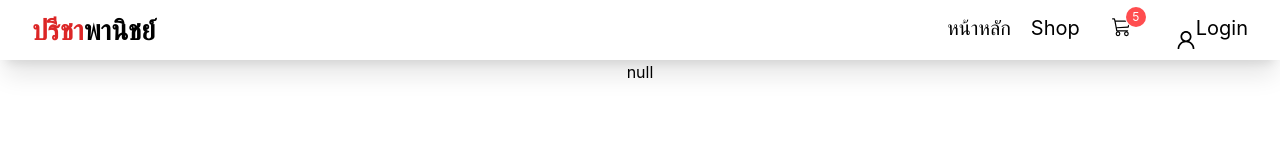
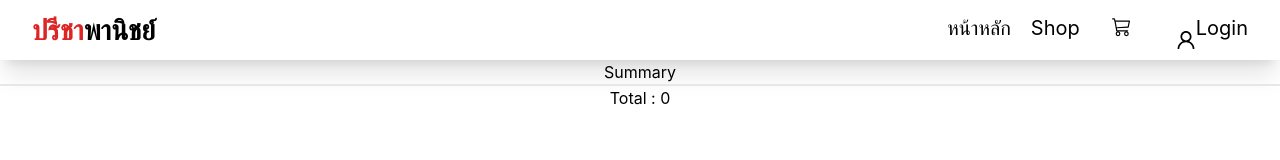
Before and after one commit to Zaiza2000/Project, a React (Create React App) app in the folder client/: page /cart in a window 1280 px wide. Shown: the top 160 px of the page. Built offline with nearby package versions, Linux system fonts and the light colour scheme.

Commit message:
fix cart (Google Chrome)

```diff
--- a/client/src/components/card/SingleProductCard.js
+++ b/client/src/components/card/SingleProductCard.js
@@ -6,48 +6,53 @@ import { Link } from "react-router-dom";
 
 import "react-responsive-carousel/lib/styles/carousel.min.css"; // requires a loader
 import { Carousel } from "react-responsive-carousel";
-import { useSelector, useDispatch } from 'react-redux'
+import { useSelector, useDispatch } from "react-redux";
 
 // lodash
-import _ from 'lodash'
+import _ from "lodash";
 // function
 // import { addToWishList } from '../functions/users'
 
-import { toast } from 'react-toastify'
+import { toast } from "react-toastify";
 
 export default function SingleProductCard({ product }) {
-    const dispatch = useDispatch()
-    const { user } = useSelector((state) => ({ ...state }))
+  const dispatch = useDispatch();
+  const { user } = useSelector((state) => ({ ...state }));
 
-
-    console.log(product)
-    const { product_id, product_name, product_detail, product_photo, product_sale, sold, product_num, category_id } = product;
-
+  console.log(product);
+  const {
+    product_id,
+    product_name,
+    product_detail,
+    product_photo,
+    product_sale,
+    sold,
+    product_num,
+    category_id,
+  } = product;
 
   const handleAddToCart = () => {
-        let cart = []
-        if (localStorage.getItem('cart')) {
-            cart = JSON.parse(localStorage.getItem('cart'))
+    let cart = [];
+    if (localStorage.getItem("cart")) {
+      cart = JSON.parse(localStorage.getItem("cart"));
     }
     cart.push({
       ...product,
-            count: 1
-        })
-        let unique = _.uniqWith(cart, _.isEqual)
+      count: 1,
+    });
+    let unique = _.uniqWith(cart, _.isEqual);
 
-        localStorage.setItem("cart", JSON.stringify(unique))
-
+    localStorage.setItem("cart", JSON.stringify(unique));
 
     dispatch({
       type: "ADD_TO_CART",
-            payload: unique
-        })
+      payload: unique,
+    });
     dispatch({
-            type: 'SET_VISIBLE',
-            payload: true
-        })
-
-    }
+      type: "SET_VISIBLE",
+      payload: true,
+    });
+  };
 
   //   const handleAddToWishList = (e) => {
   //     console.log(user)
@@ -63,7 +68,6 @@ export default function SingleProductCard({ product }) {
   //       toast.error('Go to Login')
   //     }
 
-
   //   }
 
   return (
@@ -71,7 +75,9 @@ export default function SingleProductCard({ product }) {
       <div className="col-md-7">
         <Carousel autoPlay showArrows={true} infiniteLoop>
           {product_photo &&
-                        product_photo.map((item) => <img src={item.url} key={item.public_id} />)}
+            product_photo.map((item) => (
+              <img src={item.url} key={item.public_id} />
+            ))}
         </Carousel>
         {/*
                 <Tabs>
@@ -105,7 +111,6 @@ export default function SingleProductCard({ product }) {
                     ]}
                 </div> */}
         <ul className="list-group list-group-flush">
-
           <li className="list-group-item">
             Price
             <span className="float-end">{product_sale}</span>
@@ -119,13 +124,12 @@ export default function SingleProductCard({ product }) {
             <span className="float-end">{sold}</span>
           </li>
 
-                    {category_id &&
+          {category_id && (
             <li className="list-group-item">
               Category
               <span className="float-end">{category_id.name}</span>
             </li>
-                    }
-
+          )}
         </ul>
       </div>
     </div>
--- a/client/src/components/layouts/Navbar.js
+++ b/client/src/components/layouts/Navbar.js
@@ -28,7 +28,7 @@ const { user, cart } = useSelector((state) => ({ ...state }));
   const dispatch = useDispatch();
   const navigate = useNavigate();
 
-  console.log("user Navbar", user);
+  // console.log("user Navbar", user);
 
   const logout = () => {
     dispatch({
@@ -69,8 +69,8 @@ const { user, cart } = useSelector((state) => ({ ...state }));
                   <li>
                     <Link to="/cart">
                       <Badge
-                        count={5}
-                      // count={cart.length}
+                        //count={5}
+                      count={cart.length}
                       // offset={[9, 0]}
                       >
                         <svg aria-hidden="true"
--- a/client/src/components/page/Cart.js
+++ b/client/src/components/page/Cart.js
@@ -1,19 +1,36 @@
 import React from "react";
 import { useDispatch, useSelector } from "react-redux";
 
-
 export default function Cart() {
-    const dispatch = useDispatch()
+  const dispatch = useDispatch();
   const { cart, user } = useSelector((state) => ({ ...state }));
 
-// console.log("Cart=>" ,cart);
+  const getTotal = () => {
+    return cart.reduce((currenValue, nextValue) => {
+      return currenValue + nextValue.count * nextValue.product_sale
+    },0);
+  };
+
   return (
     <div>
+      {/* <div>
+        Cart :{JSON.stringify(cart)}
+        <br />
+        User : {JSON.stringify(user)}
+      </div> */}
       <div>
-                {JSON.stringify(cart)}
-                {JSON.stringify(user)}
+        <h1>Summary</h1>
+        <hr />
+        {cart.map((item, index) => (
+          <p key={index}>
+            {item.product_name} x {item.count} ={" "}
+            {item.product_sale * item.count}
+          </p>
+        ))}
+        <hr />
+         Total : {getTotal()}
+
       </div>
     </div>
-
   );
 }
--- a/client/src/components/page/LoginPage.js
+++ b/client/src/components/page/LoginPage.js
@@ -40,7 +40,7 @@ export default function LoginPage() {
     //code
     login(value)
       .then((res) => {
-        console.log("res.data=>" , res.data);
+        console.log("res.data=>" , res.data.token);
         alert("WELLCOME");
         dispatch({
           type:'LOGIN',
@@ -51,10 +51,10 @@ export default function LoginPage() {
           }
         });
 
-        localStorage.setItem('token',res.data.token)
+        localStorage.setItem('token',JSON.stringify(res.data))
         roleBaseRedirect(res.data.payload.user.role)
 
-        console.log("localStorage=>",localStorage.setItem('token',res.data.token));
+        console.log("localStorage=>",localStorage.setItem('token',JSON.stringify(res.data.payload)));
         console.log("roleBaseRedirect=>",roleBaseRedirect(res.data.payload.user.role));
 
       })
--- a/client/src/components/reducers/index.js
+++ /dev/null
@@ -1,14 +0,0 @@
-import { combineReducers } from "redux";
-import { userReducer } from "./userReducer";
-import { searchReducer } from "./searchReducer";
-import { cartReducer } from "./cartReducer";
-import { drawerReducer } from "./drawerReducer"
-
-const rootReducer = combineReducers({
-  user: userReducer,
-  search: searchReducer,
-  cart: cartReducer,
-  drawer: drawerReducer
-});
-
-export default rootReducer;
--- a/client/src/components/reducers/rootReducer.js
+++ b/client/src/components/reducers/rootReducer.js
@@ -1,10 +1,12 @@
 import { combineReducers } from "redux";
 import userReducer from "./userReducer";
 import searchReducer from "./searchReducer";
+import { cartReducer } from "./cartReducer";
 
 const rootReducer = combineReducers({
   user: userReducer,
   search: searchReducer,
+  cart: cartReducer,
 });
 
 export default rootReducer;
```
Lines whose indentation alone changed are shown as unchanged.
